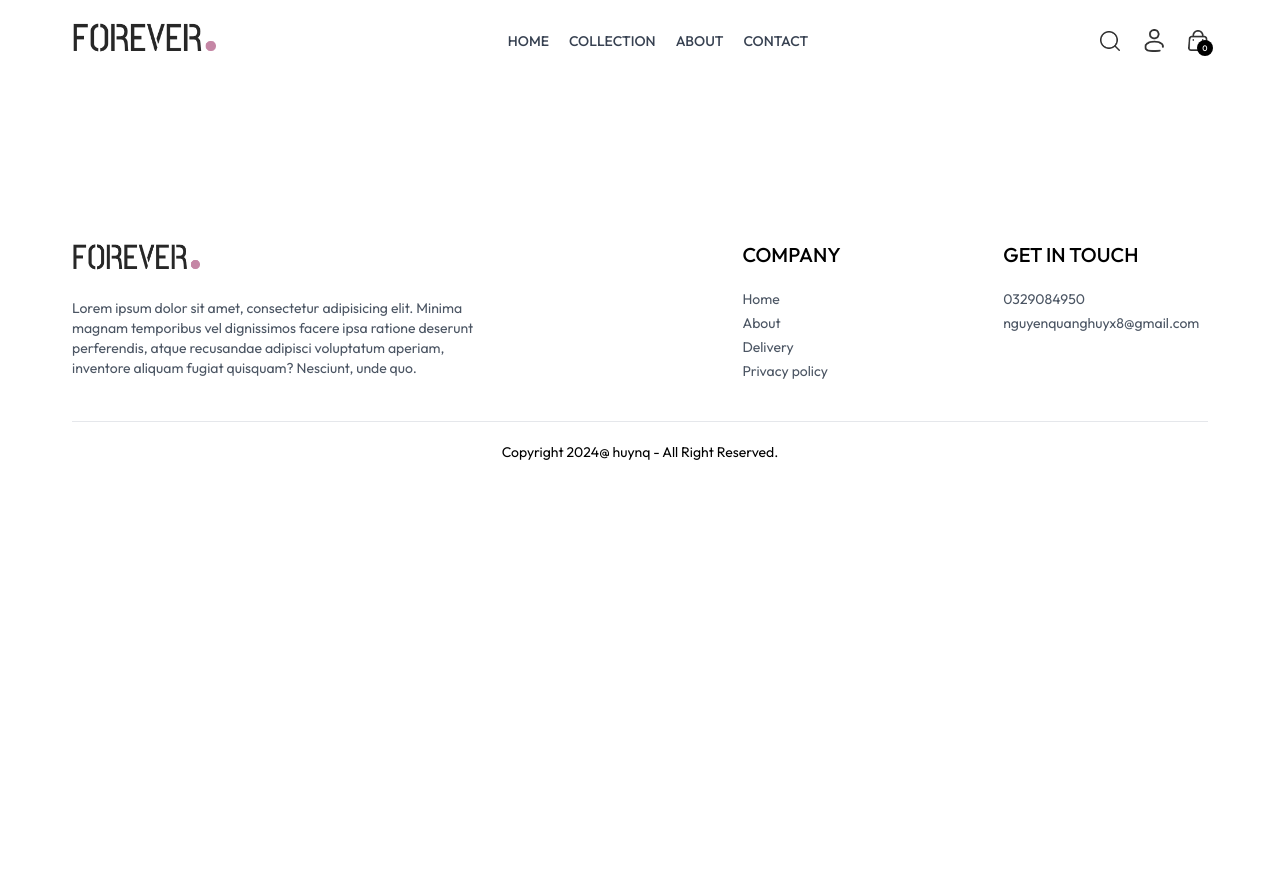
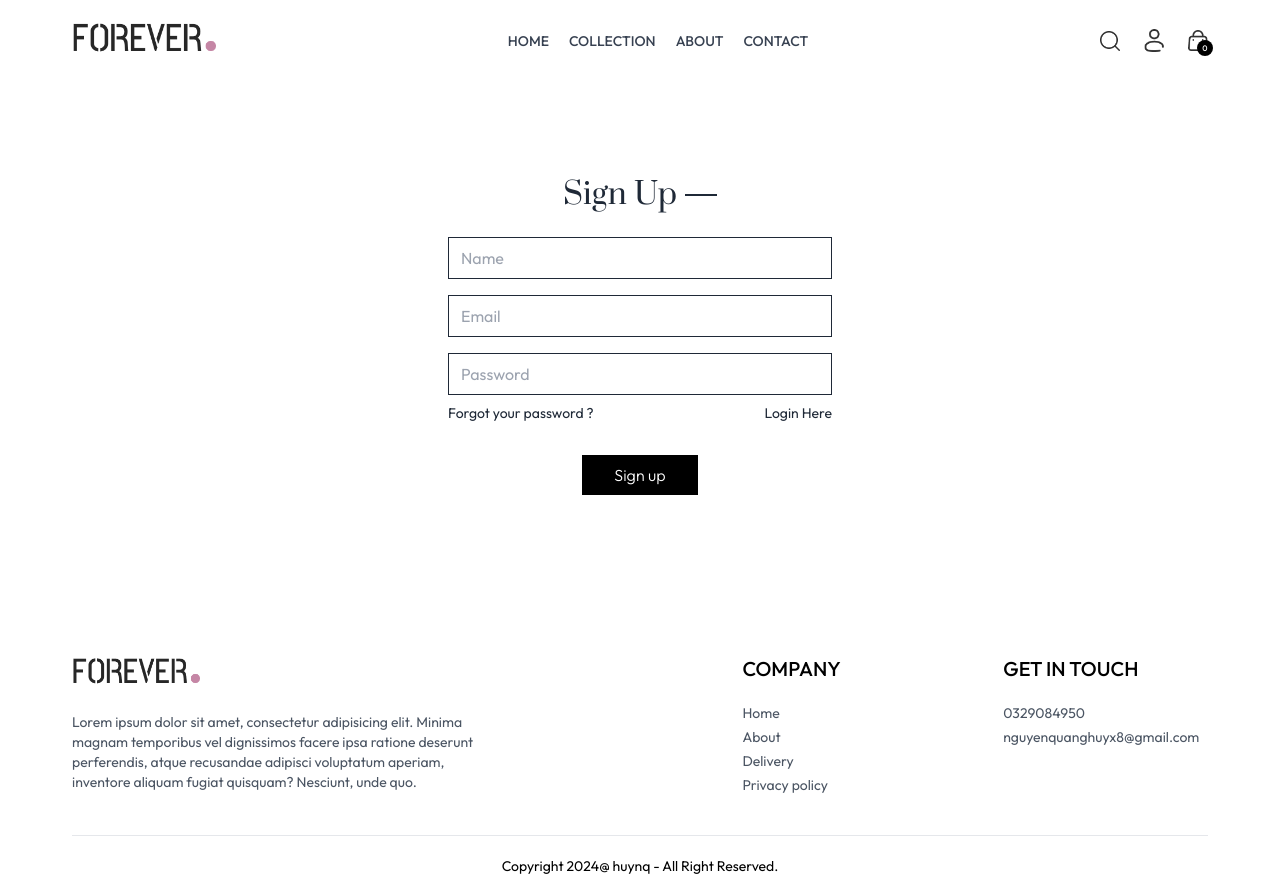
Before and after one commit to huynq9/forever-clothes-MERN-js, a React (Vite) app in the folder frontend/: page /login in a window 1280 px wide. Before the commit the page ends 800 px from the top, so only its background shows below. Built offline with nearby package versions, Linux system fonts and the light colour scheme.

Commit message:
Login page

```diff
--- a/frontend/src/components/Navbar.jsx
+++ b/frontend/src/components/Navbar.jsx
@@ -38,11 +38,13 @@
           alt=""
         />
         <div className="group relative">
-          <img
-            src={assets.profile_icon}
-            className="w-5 cursor-pointer"
-            alt=""
-          />
+          <Link to={"/login"}>
+            <img
+              src={assets.profile_icon}
+              className="w-5 cursor-pointer"
+              alt=""
+            />
+          </Link>
           <div className="group-hover:block hidden absolute dropdown-menu right-0 pt-4">
             <div className="flex flex-col gap-2 w-36 py-3 px-5 bg-slate-100 text-gray-500 rounded">
               <p className="cursor-pointer hover:text-black">My Profile</p>
--- a/frontend/src/pages/Login.jsx
+++ b/frontend/src/pages/Login.jsx
@@ -1,7 +1,67 @@
-import React from "react";
+import { useState } from "react";
 
 const Login = () => {
-  return <div></div>;
+  const [currentState, setCurrentState] = useState("Sign Up");
+  const onSubmitHandler = (e) => {
+    e.preventDefault();
+  };
+  return (
+    <div className="">
+      <form
+        onSubmit={onSubmitHandler}
+        className="flex flex-col items-center w-[90%] sm:max-w-96 m-auto mt-14 gap-4 text-gray-800"
+      >
+        <div className="inline-flex items-center gap-2 mb-2 mt-10">
+          <p className="prata-regular text-3xl">{currentState}</p>
+          <hr className="border-none h-[1.5px] w-8 bg-gray-800" />
+        </div>
+        {currentState === "Login" ? (
+          ""
+        ) : (
+          <input
+            type="text"
+            className="w-full px-3 py-2 border border-gray-800"
+            placeholder="Name"
+            required
+          />
+        )}
+
+        <input
+          type="email"
+          className="w-full px-3 py-2 border border-gray-800"
+          placeholder="Email"
+          required
+        />
+        <input
+          type="password"
+          className="w-full px-3 py-2 border border-gray-800"
+          placeholder="Password"
+          required
+        />
+        <div className="w-full flex justify-between text-sm mt-[-8px]">
+          <p className="cursor-pointer">Forgot your password ?</p>
+          {currentState === "Login" ? (
+            <p
+              onClick={() => setCurrentState("Sign up")}
+              className="cursor-pointer"
+            >
+              Create accout
+            </p>
+          ) : (
+            <p
+              onClick={() => setCurrentState("Login")}
+              className="cursor-pointer"
+            >
+              Login Here
+            </p>
+          )}
+        </div>
+        <button className="bg-black text-white font-light px-8 py-2 mt-4">
+          {currentState === "Login" ? "Sign In" : "Sign up"}
+        </button>
+      </form>
+    </div>
+  );
 };
 
 export default Login;
```
